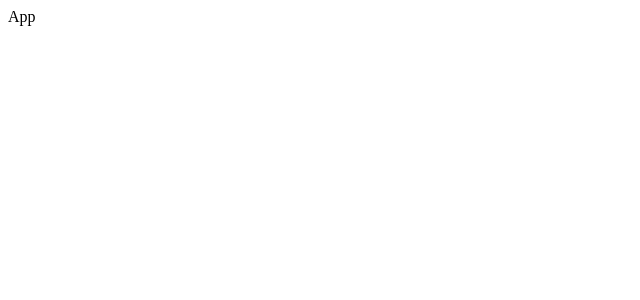
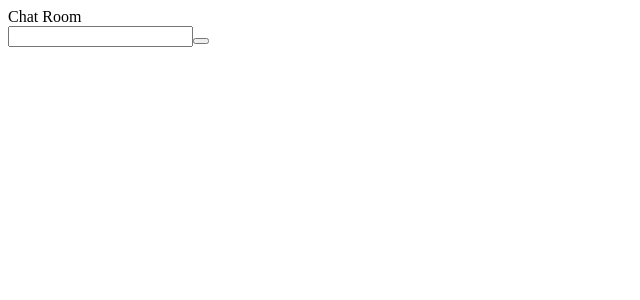
Before and after one commit to stevant90/chat-app, a React (Create React App) app: page / in a window 1280 px wide. Shown: the top 300 px of the page, without its empty margins (0-640 px from the left). Built offline with nearby package versions, Linux system fonts and the light colour scheme.

Commit message:
shared componentsc added

```diff
--- a/src/App.js
+++ b/src/App.js
@@ -2,10 +2,11 @@ import React from 'react';
 import { Provider } from 'react-redux';
 
 import store from './Redux/store';
+import AppContainer from './components/AppContainer';
 
 const App = () => (
   <Provider store={store}>
-    <div>App</div>
+    <AppContainer />
   </Provider>
 );
 
--- a/src/components/AppContainer.jsx
+++ b/src/components/AppContainer.jsx
@@ -4,11 +4,15 @@ import { connect } from 'react-redux';
 import { getMessages } from '../Redux/actions/getMessages';
 import { postMessage } from '../Redux/actions/postMessage';
 
+import ChatRoom from './ChatRoom';
+import ChatForm from './ChatForm';
+
 class AppContainer extends Component {
   render() {
     return (
       <div className="AppContainer">
-        App Container
+        <ChatRoom />
+        <ChatForm />
       </div>
     );
   }
--- a/src/components/ChatForm.jsx
+++ b/src/components/ChatForm.jsx
@@ -1,5 +1,7 @@
 import React, { Component } from 'react';
 
+import FormInput from './Shared/FormInput';
+import FormButton from './Shared/FormButton';
 
 export default class ChatForm extends Component {
   constructor(props) {
@@ -13,7 +15,8 @@ export default class ChatForm extends Component {
   render() {
     return (
       <form className="ChatForm">
-        Form
+        <FormInput />
+        <FormButton />
       </form>
     );
   }
--- /dev/null
+++ b/src/components/Shared/FormButton.jsx
@@ -0,0 +1,12 @@
+import React from 'react';
+
+const FormButton = ({ className, action, btnText }) => (
+  <button
+    className={className}
+    onClick={action}
+  >
+    <span>{btnText}</span>
+  </button>
+);
+
+export default FormButton;
--- /dev/null
+++ b/src/components/Shared/FormInput.jsx
@@ -0,0 +1,13 @@
+import React from 'react';
+
+const FormInput = ({ className, type, value, changeHandler, name }) => (
+  <input
+    className={className}
+    type={type}
+    value={value}
+    changeHandler={changeHandler}
+    name={name}
+  />
+);
+
+export default FormInput;
```
